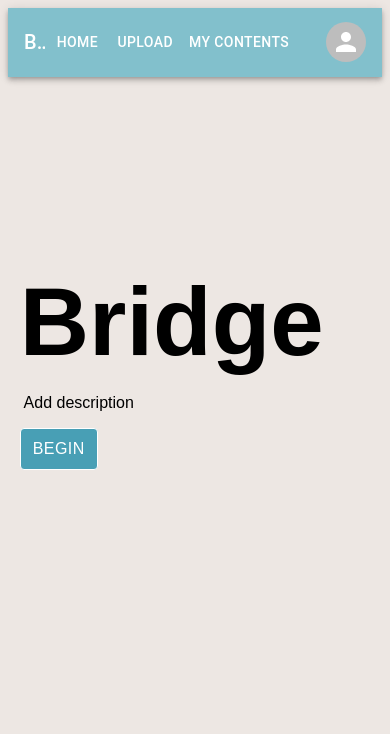
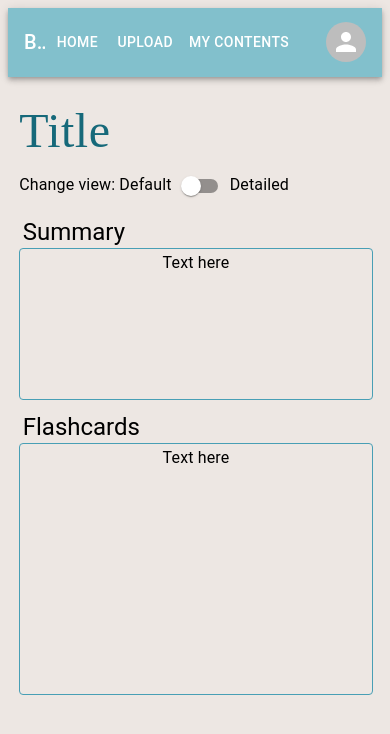
Before and after one commit to Spicy-Pineapple-Chicken-Stew/cissa-summerhack, a React (Create React App) app: page / in a window 390 px wide. Shown: the top 734 px of the page. Built offline with nearby package versions, Linux system fonts and the light colour scheme.

Commit message:
Contents quick view mobile boxes NEED FLASHCARDS

```diff
--- a/src/App.js
+++ b/src/App.js
@@ -9,11 +9,12 @@ import {MobileContext} from "./Contexts/MobileContext";
 import Global_MenuBar_mobile from "./Components/global_menubar_mobile";
 import LoginRegistration from "./Pages/LoginRegistration";
 import {UserContext} from "./Contexts/UserContext";
-import MycontentsQuickView from './Pages/MycontentsQuickView';
-
+import MycontentsQuickViewDesktop from './Pages/MycontentsQuickViewDesktop';
+import MycontentsQuickViewMobile from './Pages/MycontentsQuickViewMobile';
 
 function App() {
-    let [currentPage, setCurrentPage] = useState('Home');
+
+    let [currentPage, setCurrentPage] = useState('MycontentsQuickViewMobile');
     let [isMobile, setIsMobile] = useState(false);
     let [user, setUser] = useState(null);
 
@@ -26,8 +27,9 @@ function App() {
               window.removeEventListener('resize', handleWindowSizeChange);
           }
       }, []);
+    return (
 
-    return (
+
         <CurrentPageContext.Provider value={[currentPage, setCurrentPage]}>
             <MobileContext.Provider value={[isMobile, setIsMobile]}>
                 <UserContext.Provider value={[user, setUser]}>
@@ -36,7 +38,7 @@ function App() {
                             {isMobile ? <Global_MenuBar_mobile/> : <Global_MenuBar />}
                         </div>
                         <div className="App">
-                            {currentPage === 'Home' && <Home/>}
+                            {currentPage === 'MycontentsQuickViewMobile' && <MycontentsQuickViewMobile/>}
                             {currentPage === 'Upload' && !isMobile && <UploadDesktop/>}
                             {currentPage === 'Upload' && isMobile && <UploadPhone />}
                             {currentPage === 'Log in' && <LoginRegistration/>}
@@ -45,6 +47,7 @@ function App() {
                 </UserContext.Provider>
             </MobileContext.Provider>
         </CurrentPageContext.Provider>
+
       )
   }
   export default App;
--- /dev/null
+++ b/src/Pages/MycontentsQuickViewDesktop.js
@@ -0,0 +1,130 @@
+import * as React from 'react';
+import { Switch } from '@mui/material';
+import { Typography } from '@mui/material';
+import { Box } from '@mui/system';
+import TextField from '@mui/material/TextField';
+import { useFormControl } from '@mui/material/FormControl';
+import FormControl from '@mui/material/FormControl';
+import FormHelperText from '@mui/material/FormHelperText';
+import OutlinedInput from '@mui/material/OutlinedInput';
+import {CustomTextField} from '../Components/CustomTextField';
+import { styled } from '@mui/material/styles';
+import {FlashcardComponent} from 'react-flashcard';
+import {CurrentPageContext} from "../Contexts/CurrentPageContext";
+import {useContext} from "react";
+
+export default function MycontentsQuickViewDesktop(){
+    let [currentPage, setCurrentPage] = useContext(CurrentPageContext);
+
+
+
+    const cardData = [
+        {
+            front: {
+                text: "Sample question",
+            },
+            back: {
+                text: "Sample solution",
+            }
+        }
+    ]
+
+    return (
+        <div>
+            <div>
+                <Box sx =
+                {{flexWrap: 'wrap',
+                display:'flex',
+                flexDirection:'column',
+                alignContent: 'flex-start',
+                marginLeft: '3%',
+                marginTop: '5%',
+                border: '1px solid #000000'}}>
+                    <Typography
+                    sx = {{
+                    fontSize:'300%',
+                    fontFamily: 'Oxygen',
+                    color: 'rgba(22, 105, 122, 1)'
+                }} >
+                    <Box
+                    sx ={{flexWrap: 'wrap',
+                        display:'flex',
+                        flexDirection:'row'}}>
+
+                    Title</Box>
+
+                </Typography>
+
+                <Typography variant='subtitle1'>
+                    <Box>
+                        Change view: Default
+                        <Switch />
+                        Detailed
+                    </Box>
+                </Typography>
+                </Box>
+            </div>
+            <div style ={{margin:'3%', marginTop: '3%'}}>
+
+           <Box sx ={{
+               position: 'relative',
+               flexWrap: 'wrap',
+               display:'flex',
+               flexDirection:'row',
+               alignContent: 'flex-start',
+               justifyContent: 'flex-start',
+            }}>
+
+            <Box
+                sx={{
+                    width: '60%',
+                    height: 130,
+                    border: '1px solid #489FB5',
+                    marginRight: '2%',
+                    borderRadius: '4px',
+                    flexShrink: 1,
+                    '&:hover': {
+                        border: '1px solid #16697A',
+                        opacity: 0.9,
+                    },
+
+                }}>
+                <Typography variant='subtitle1'>Text here</Typography>
+            </Box>
+
+            <Box
+                sx={{
+                    position: 'relative',
+                    width: '37.5%',
+                    height: 130,
+                    border: '1px solid #489FB5',
+                    borderRadius: '4px',
+                    '&:hover': {
+                        border: '1px solid #16697A',
+                        opacity: 0.9,
+                    },
+                }}>
+                <Typography variant='subtitle1'>Text here </Typography>
+            </Box>
+
+            <Box
+                sx={{
+                    marginTop: '3%',
+                    position: 'relative',
+                    width: '100%',
+                    height: 300,
+                    border: '1px solid #489FB5',
+                    borderRadius: '4px',
+                    '&:hover': {
+                        border: '1px solid #16697A',
+                        opacity: 0.9,
+                    },
+                }}>
+                <FlashcardComponent dataSource={cardData} />
+            </Box>
+
+            </Box>
+            </div>
+        </div>
+    )
+}
--- a/src/Pages/MycontentsQuickView.js
+++ b/src/Pages/MycontentsQuickViewMobile.js
@@ -10,8 +10,12 @@ import OutlinedInput from '@mui/material/OutlinedInput';
 import {CustomTextField} from '../Components/CustomTextField';
 import { styled } from '@mui/material/styles';
 import {FlashcardComponent} from 'react-flashcard';
+import {CurrentPageContext} from "../Contexts/CurrentPageContext";
+import {useContext} from "react";
 
-export default function MycontentsQuickView(){
+export default function MycontentsQuickViewMobile(){
+    let [currentPage, setCurrentPage] = useContext(CurrentPageContext);
+
     const cardData = [
         {
             front: {
@@ -32,8 +36,7 @@ export default function MycontentsQuickView(){
                 flexDirection:'column',
                 alignContent: 'flex-start',
                 marginLeft: '3%',
-                marginTop: '5%',
-                border: '1px solid #000000'}}>
+                marginTop: '5%'}}>
                     <Typography
                     sx = {{
                     fontSize:'300%',
@@ -64,17 +67,27 @@ export default function MycontentsQuickView(){
                position: 'relative',
                flexWrap: 'wrap',
                display:'flex',
-               flexDirection:'row',
+               flexDirection:'column',
                alignContent: 'flex-start',
                justifyContent: 'flex-start',
             }}>
 
             <Box
                 sx={{
-                    width: '60%',
-                    height: 130,
+                    width: '100%',
+                    height: '100%',
+                    justifyContent: "flex-start",
+                    marginLeft: '1%'
+                }}>
+                <Typography variant='h5' align= "left">Summary</Typography>
+            </Box>
+
+            <Box
+                sx={{
+                    width: '100%',
+                    height: 150,
+                    marginBottom: '3%',
                     border: '1px solid #489FB5',
-                    marginRight: '2%',
                     borderRadius: '4px',
                     flexShrink: 1,
                     '&:hover': {
@@ -88,34 +101,32 @@ export default function MycontentsQuickView(){
 
             <Box
                 sx={{
-                    position: 'relative',
-                    width: '37.5%',
-                    height: 130,
+                    width: '100%',
+                    height: '100%',
+                    justifyContent: "flex-start",
+                    marginLeft: '1%'
+                }}>
+                <Typography variant='h5' align= "left">Flashcards</Typography>
+            </Box>
+
+            <Box
+                sx={{
+                    width: '100%',
+                    height: 250,
+                    marginBottom: '3%',
                     border: '1px solid #489FB5',
                     borderRadius: '4px',
+                    flexShrink: 1,
                     '&:hover': {
                         border: '1px solid #16697A',
                         opacity: 0.9,
                     },
+
                 }}>
-                <Typography variant='subtitle1'>Text here </Typography>
+                <Typography variant='subtitle1'>Text here</Typography>
             </Box>
 
-            <Box
-                sx={{
-                    marginTop: '3%',
-                    position: 'relative',
-                    width: '100%',
-                    height: 300,
-                    border: '1px solid #489FB5',
-                    borderRadius: '4px',
-                    '&:hover': {
-                        border: '1px solid #16697A',
-                        opacity: 0.9,
-                    },
-                }}>
-                <FlashcardComponent dataSource={cardData} />
-            </Box>
+
 
             </Box>
             </div>
```
